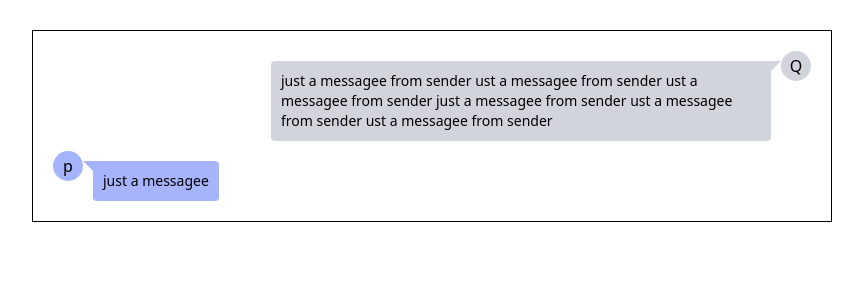
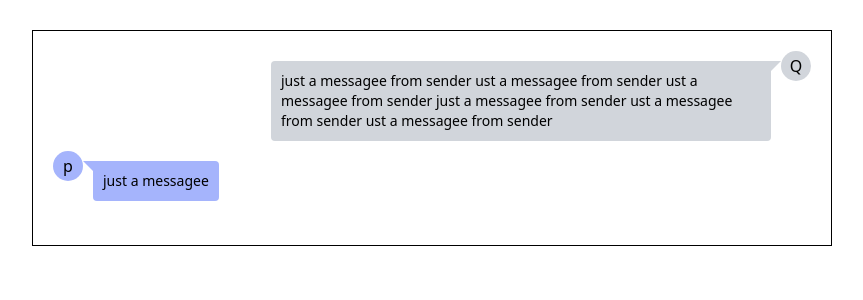
Before and after one commit to mikamokedo/test-chat-app, a React (Create React App) app: page / in a window 1280 px wide. Shown: the top 300 px of the page, without its empty margins (208-1071 px from the left). Built offline with nearby package versions, Linux system fonts and the light colour scheme.

Commit message:
feat: input component

```diff
--- a/src/App.tsx
+++ b/src/App.tsx
@@ -1,15 +1,19 @@
 import Message from "./components/chat/Message";
 import "./App.css";
+import Input from './components/chat/Input'
 
 function App() {
   return (
-    <div className="max-w-[800px] border border-black mt-[30px] mx-[auto] flex flex-col gap-[10px] p-[20px]">
+    <div className="max-w-[800px] border border-black mt-[30px] mx-[auto]">
+      <div className=" flex flex-col gap-[10px] p-[20px]">
       <Message
         textContent="just a messagee from sender ust a messagee from sender ust a messagee from sender just a messagee from sender ust a messagee from sender ust a messagee from sender"
         name="Q"
         isSender={true}
       />
       <Message textContent="just a messagee" name="phu123" isSender={false} />
+      </div>
+      <Input value="" onChange={() => null}/>
     </div>
   );
 }
--- /dev/null
+++ b/src/components/chat/Input.tsx
@@ -0,0 +1,14 @@
+import React from 'react'
+
+
+interface InputProps{
+    value:string;
+    onChange:( value:string) => void;
+}
+const Input:React.FC<InputProps> = ({value,onChange}) => {
+  return (
+      <input value={value} onChange={(e) => onChange(e.target.value) }/>
+  )
+}
+
+export default Input
```
